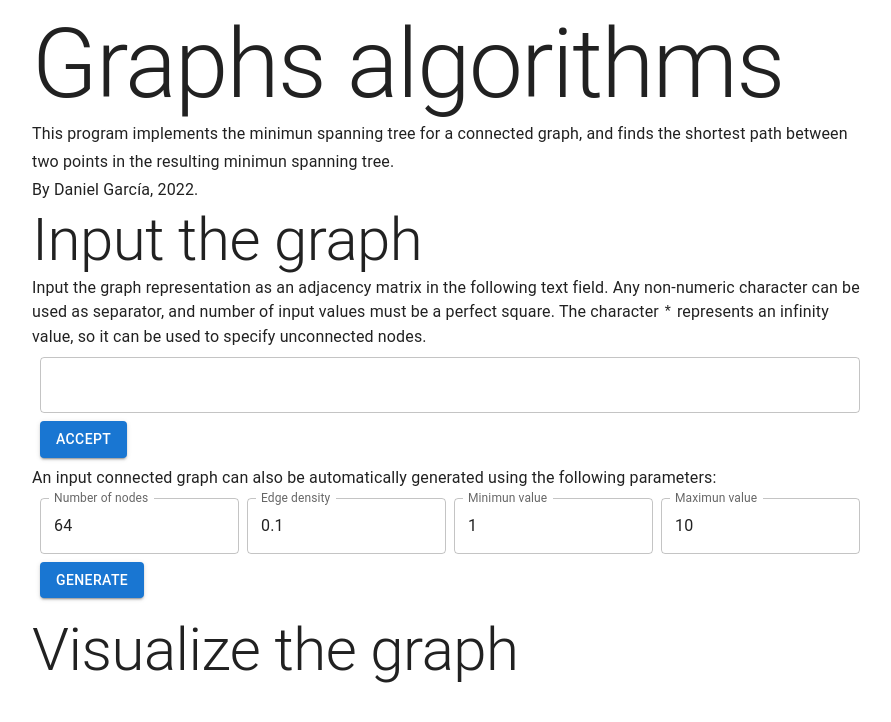
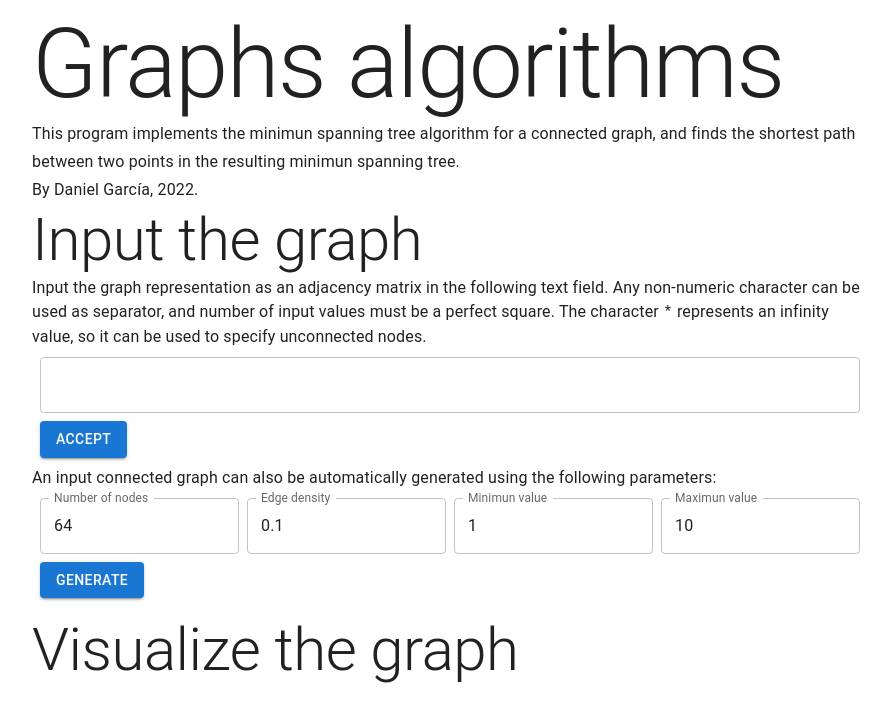
Before and after one commit to dgarcia841/graph-tree, a React app: page / in a window 1280 px wide. Shown: the top 722 px of the page, without its empty margins (190-1081 px from the left). Built offline with nearby package versions, Linux system fonts and the light colour scheme.

Commit message:
description updated

```diff
--- a/src/components/Document.tsx
+++ b/src/components/Document.tsx
@@ -14,7 +14,7 @@ export default () => {
             Graphs algorithms
         </Typography>
         <Typography variant="subtitle1">
-            This program implements the minimun spanning tree for a connected graph, and
+            This program implements the minimun spanning tree algorithm for a connected graph, and
             finds the shortest path between two points in the resulting minimun spanning tree.
         </Typography>
         <Typography variant="subtitle1">
```
